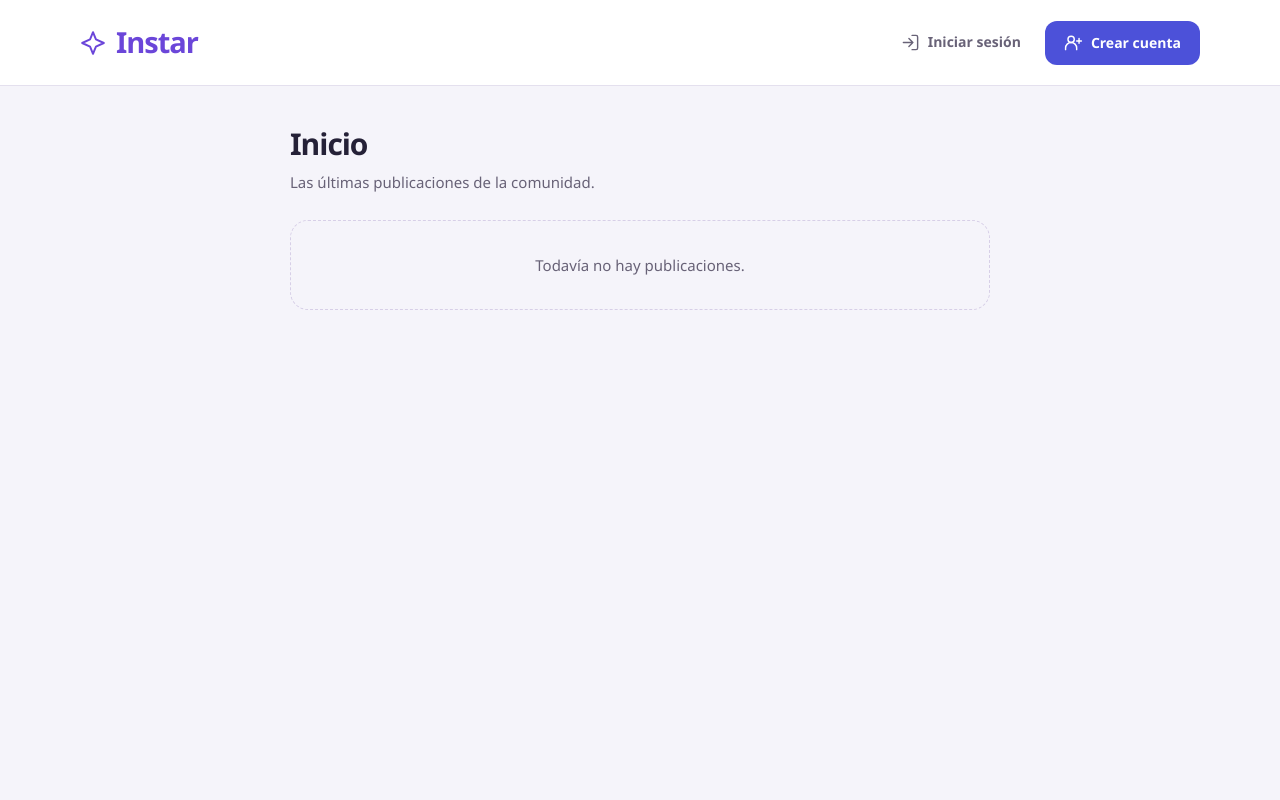
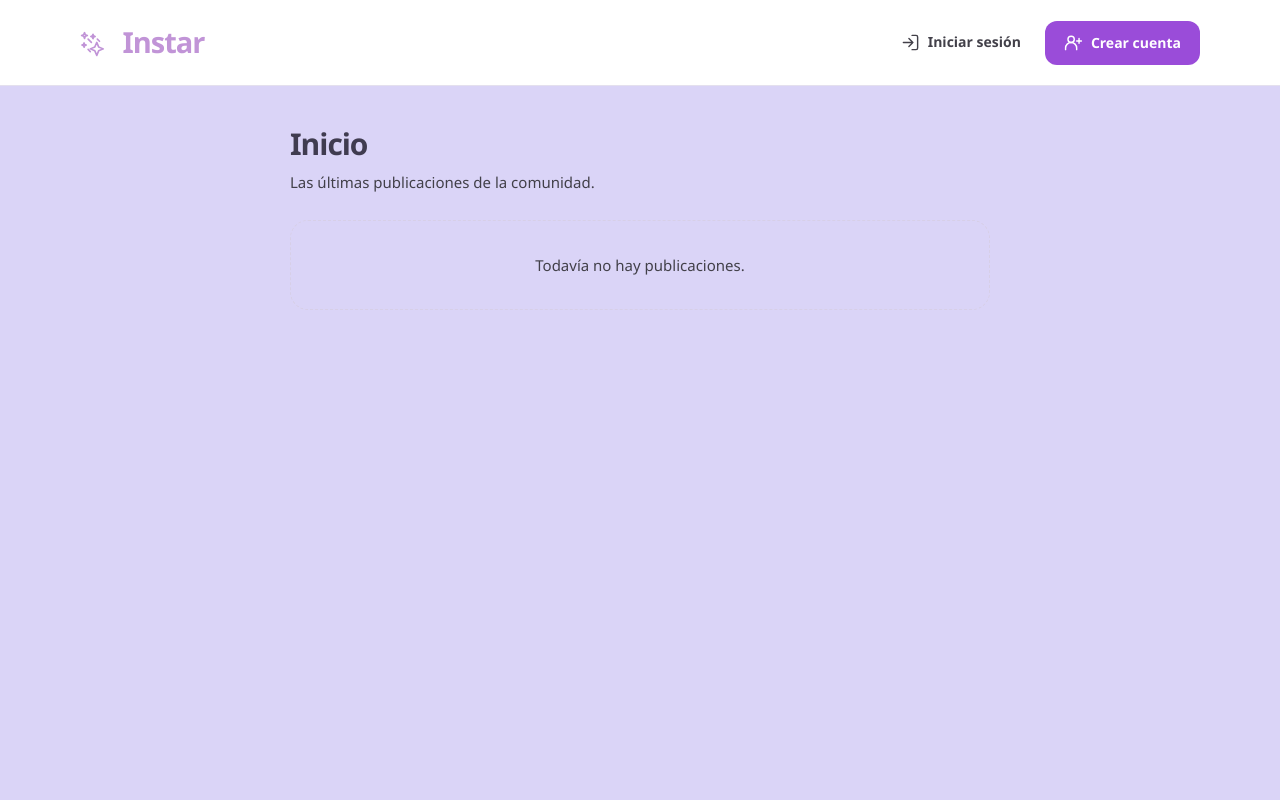
Before and after one commit to MoviaAndres/InstarApp, a Django app: page / in a window 1280 px wide. Run offline with Django 5.2, Linux system fonts and the light colour scheme; data that the repository does not hold is empty.

Commit message:
mis cambios locales

```diff
--- a/static/css/estilos.css
+++ b/static/css/estilos.css
@@ -1,18 +1,56 @@
-/* INSTAR · CSS compartido. Íconos SVG locales, sin dependencias externas. */
+/* INSTAR · Tema terracota, oliva y crema.
+   Archivo organizado por secciones para encontrar cada título y botón.
+   Colores centralizados en la sección 01. */
+
+/* ÍNDICE — Buscá el número o el título para ubicar cada bloque.
+   01. PALETA DE COLORES
+   02. ESTILOS GENERALES DE LA PÁGINA
+   03. CAMPOS DE LOS FORMULARIOS
+   04. AYUDA, ERRORES Y MENSAJES
+   05. ESTILO GENERAL DE LOS BOTONES
+   06. ÍCONOS DE LOS BOTONES Y TÍTULOS
+   07. BARRA SUPERIOR Y NAVEGACIÓN
+   08. FONDO Y TÍTULO DE LA BIENVENIDA
+   09. BOTÓN DE INICIO
+   10. INICIAR SESIÓN, REGISTRO Y EDITAR PERFIL
+   11. PERFIL: CONTENEDOR, FOTO Y DATOS
+   12. FORMULARIO PARA CREAR UNA PUBLICACIÓN
+   13. PUBLICACIONES: TÍTULO, TARJETAS Y COMENTARIOS
+   14. BOTÓN ME GUSTA
+   15. BOTÓN ELIMINAR
+   16. PÁGINAS DE COMENTARIOS Y MODERACIÓN
+   17. ADAPTACIÓN GENERAL PARA CELULARES
+   18. ACCESIBILIDAD: REDUCIR ANIMACIONES
+   19. INICIO: LISTADO DE PUBLICACIONES DE LA COMUNIDAD
+   20. ADAPTACIÓN DEL INICIO PARA CELULARES
+   Se modifica aquí el color, sin cambiar las plantillas ni la lógica.
+*/
+
+
+/* ============================================================
+   01. PALETA DE COLORES
+   Cambiá estos valores para modificar el color de toda la página.
+   --primario: botones y enlaces. --fondo: fondo de la página.
+   --cabecera: barra superior. --blanco: tarjetas.
+   --like-*: botones me gusta. --peligro y --error-*: eliminar y errores.
+   --violeta: alias de compatibilidad; usa el nuevo color primario.
+   ============================================================ */
+
+
 :root {
     color-scheme: light;
-    --primario: #4c51d9;
-    --primario-hover: #3e40b6;
-    --violeta: #6b46d9;
-    --fondo: #f5f4fa;
+    --primario: #9a4cd9;
+    --primario-hover: #903eb6;
+    --violeta: #c194d7;
+    --fondo: #dad4f7;
     --blanco: #fff;
-    --texto: #252137;
-    --texto-secundario: #686277;
+    --texto: #403c50;
+    --texto-secundario: #424049;
     --borde: #e4e0ee;
     --suave: #eeebfa;
     --peligro: #ad2940;
     --radio: 22px;
-    --sombra: 0 12px 40px rgb(45 28 89 / 5%);
+    --sombra: 0 12px 40px rgba(3, 2, 3, 0.05);
 }
 *, *::before, *::after { box-sizing: border-box; }
 body { margin: 0; min-height: 100vh; background: var(--fondo); color: var(--texto); font: 15px/1.6 "Segoe UI", Arial, sans-serif; -webkit-font-smoothing: antialiased; }
@@ -64,7 +102,7 @@ button:disabled { cursor: not-allowed; opacity: .55; }
 .boton-principal { width: 100%; margin-top: 6px; }
 
 /* Los íconos son decorativos: se conservan todos los textos de las acciones. */
-.barra-superior h1::before, .barra-superior > a::before, .inicio-contenido h2::before,
+.inicio-contenido h2::before,
 .tarjeta-login h1::before, .formulario-post h2::before, .contenedor > section:last-child > h2::before,
 .barra-superior nav a::before, .boton-inicio::before, .boton::before, button::before {
     content: ""; display: inline-block; width: 19px; height: 19px; flex: 0 0 19px; vertical-align: -3px;
@@ -72,8 +110,8 @@ button:disabled { cursor: not-allowed; opacity: .55; }
     -webkit-mask: var(--icono, url("../icons/arrow-right.svg")) center / contain no-repeat;
     mask: var(--icono, url("../icons/arrow-right.svg")) center / contain no-repeat;
 }
-.barra-superior h1, .barra-superior > a { --icono: url("../icons/star.svg"); }
-.barra-superior h1::before, .barra-superior > a::before { width: 26px; height: 26px; margin-right: 10px; }
+/* Logo de la app: SVG insertado en las cabeceras de inicio y perfil. */
+.barra-superior .logo-app { display: inline-block; width: 26px; height: 26px; margin-right: 10px; vertical-align: -4px; }
 a[href*="perfil/"] { --icono: url("../icons/user.svg"); }
 a[href*="perfil/editar/"] { --icono: url("../icons/edit.svg"); }
 a[href*="inicio_ss"], form:has(input[name="password"]) button { --icono: url("../icons/log-in.svg"); }
--- a/templates/home.html
+++ b/templates/home.html
@@ -5,11 +5,17 @@
     <meta charset="UTF-8">
     <meta name="viewport" content="width=device-width, initial-scale=1">
     <title>Inicio · Instar</title>
-    <link rel="stylesheet" href="{% static 'css/estilos.css' %}">
+    <link rel="stylesheet" href="{% static 'css/estilos.css' %}?v=logo-meteoro-2">
 </head>
 <body class="pagina-home">
     <header class="barra-superior">
-        <h1>Instar</h1>
+        <h1><svg class="logo-app" width="26" height="26" aria-hidden="true" focusable="false" xmlns="http://www.w3.org/2000/svg" viewBox="0 0 24 24" fill="none" stroke="currentColor" stroke-width="1.5" stroke-linecap="round" stroke-linejoin="round">
+  <path d="m15.5 10.5 1.7 4.2 4.3 1.8-4.3 1.8-1.7 4.2-1.8-4.2-4.2-1.8 4.2-1.8Z"/>
+  <path d="m4.2 1.5.7 1.9 1.9.8-1.9.7-.7 1.9-.8-1.9-1.9-.7 1.9-.8Z"/>
+  <path d="m12 3 .6 1.5 1.4.5-1.4.6L12 7l-.6-1.4-1.4-.6 1.4-.5Z"/>
+  <path d="m3.8 11 .5 1.4 1.4.6-1.4.5-.5 1.4-.6-1.4-1.4-.5 1.4-.6Z"/>
+  <path d="m7.5 7.5 3 3M16 7.5l2 2M7.5 17l2 2"/>
+</svg> Instar</h1>
         <nav aria-label="Navegación principal">
             {% if user.is_authenticated %}
                 <a href="{% url 'perfil' username=user.username %}">Mi perfil</a>
```
Also changed, not shown: templates/perfil.html (+8 -2 lines), static/icons/star.svg.
